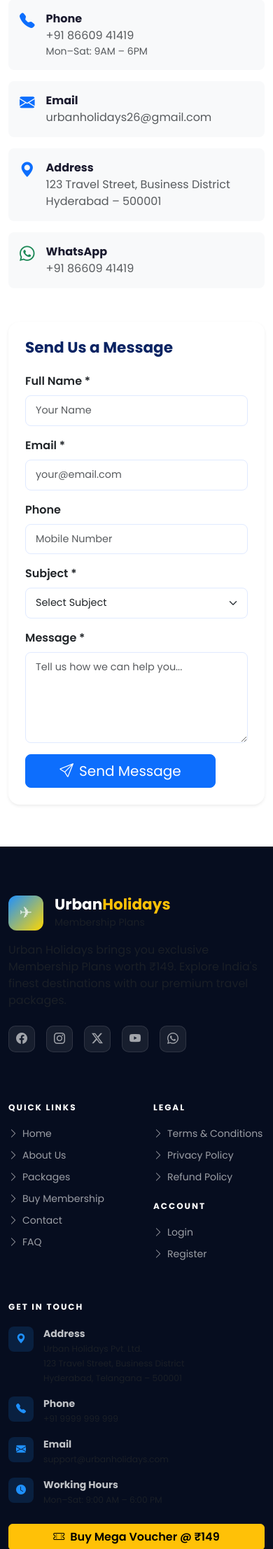
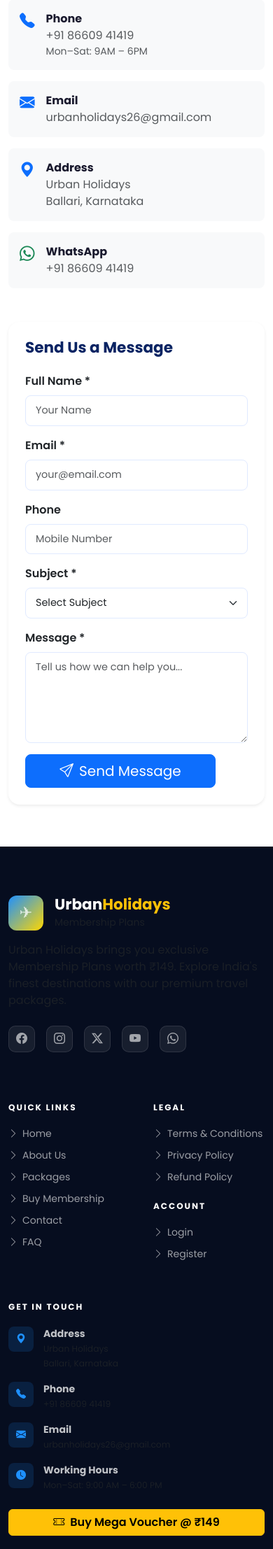
Before and after one commit to maniteja2230/urrbanholidays, a Django app: page /contact/ in a window 390 px wide. Shown: the part 536-2750 px from the top of the page at 70% size. Run offline with Django 4.2, Linux system fonts and the light colour scheme; parts of the project's set-up code (start-up, migrations or seed data) failed here and were passed over.

Commit message:
📍 Update contact info: Ballari Karnataka address + correct phone & email sitewide

```diff
--- a/templates/core/contact.html
+++ b/templates/core/contact.html
@@ -39,7 +39,7 @@
                         <div class="ci-icon"><i class="bi bi-geo-alt-fill text-primary fs-4"></i></div>
                         <div>
                             <strong>Address</strong>
-                            <div class="text-muted">123 Travel Street, Business District<br>Hyderabad – 500001</div>
+                            <div class="text-muted">Urban Holidays<br>Ballari, Karnataka</div>
                         </div>
                     </div>
                     <div class="contact-info-card d-flex gap-3 align-items-start p-3 rounded-3 bg-light">
--- a/templates/core/terms.html
+++ b/templates/core/terms.html
@@ -62,7 +62,7 @@
                         <p class="text-muted">Urban Holidays is not responsible for any loss, damage, injury, or disappointment suffered as a result of using our vouchers or services. Our maximum liability shall not exceed the voucher purchase amount.</p>
 
                         <h4 class="fw-bold mb-3 mt-4" style="color:#0A2463">8. Contact</h4>
-                        <p class="text-muted">For any queries, contact us at <a href="mailto:support@urbanholidays.com">support@urbanholidays.com</a> or call +91 9999 999 999.</p>
+                        <p class="text-muted">For any queries, contact us at <a href="mailto:urbanholidays26@gmail.com">urbanholidays26@gmail.com</a> or call <a href="tel:+918660941419">+91 86609 41419</a>.</p>
                     </div>
                 </div>
             </div>
--- a/templates/footer.html
+++ b/templates/footer.html
@@ -27,7 +27,7 @@
                             <a href="#" class="social-link" aria-label="Instagram"><i class="bi bi-instagram"></i></a>
                             <a href="#" class="social-link" aria-label="Twitter"><i class="bi bi-twitter-x"></i></a>
                             <a href="#" class="social-link" aria-label="YouTube"><i class="bi bi-youtube"></i></a>
-                            <a href="#" class="social-link" aria-label="WhatsApp"><i class="bi bi-whatsapp"></i></a>
+                            <a href="https://wa.me/918660941419" target="_blank" class="social-link" aria-label="WhatsApp"><i class="bi bi-whatsapp"></i></a>
                         </div>
                     </div>
                 </div>
@@ -73,23 +73,22 @@
                             <div class="contact-icon"><i class="bi bi-geo-alt-fill"></i></div>
                             <div>
                                 <strong>Address</strong><br>
-                                <span class="text-muted small">Urban Holidays Pvt. Ltd.<br>
-                                123 Travel Street, Business District<br>
-                                Hyderabad, Telangana – 500001</span>
+                                <span class="text-muted small">Urban Holidays<br>
+                                Ballari, Karnataka</span>
                             </div>
                         </div>
                         <div class="contact-item">
                             <div class="contact-icon"><i class="bi bi-telephone-fill"></i></div>
                             <div>
                                 <strong>Phone</strong><br>
-                                <a href="tel:+919999999999" class="text-muted small text-decoration-none">+91 9999 999 999</a>
+                                <a href="tel:+918660941419" class="text-muted small text-decoration-none">+91 86609 41419</a>
                             </div>
                         </div>
                         <div class="contact-item">
                             <div class="contact-icon"><i class="bi bi-envelope-fill"></i></div>
                             <div>
                                 <strong>Email</strong><br>
-                                <a href="mailto:support@urbanholidays.com" class="text-muted small text-decoration-none">support@urbanholidays.com</a>
+                                <a href="mailto:urbanholidays26@gmail.com" class="text-muted small text-decoration-none">urbanholidays26@gmail.com</a>
                             </div>
                         </div>
                         <div class="contact-item">
```
